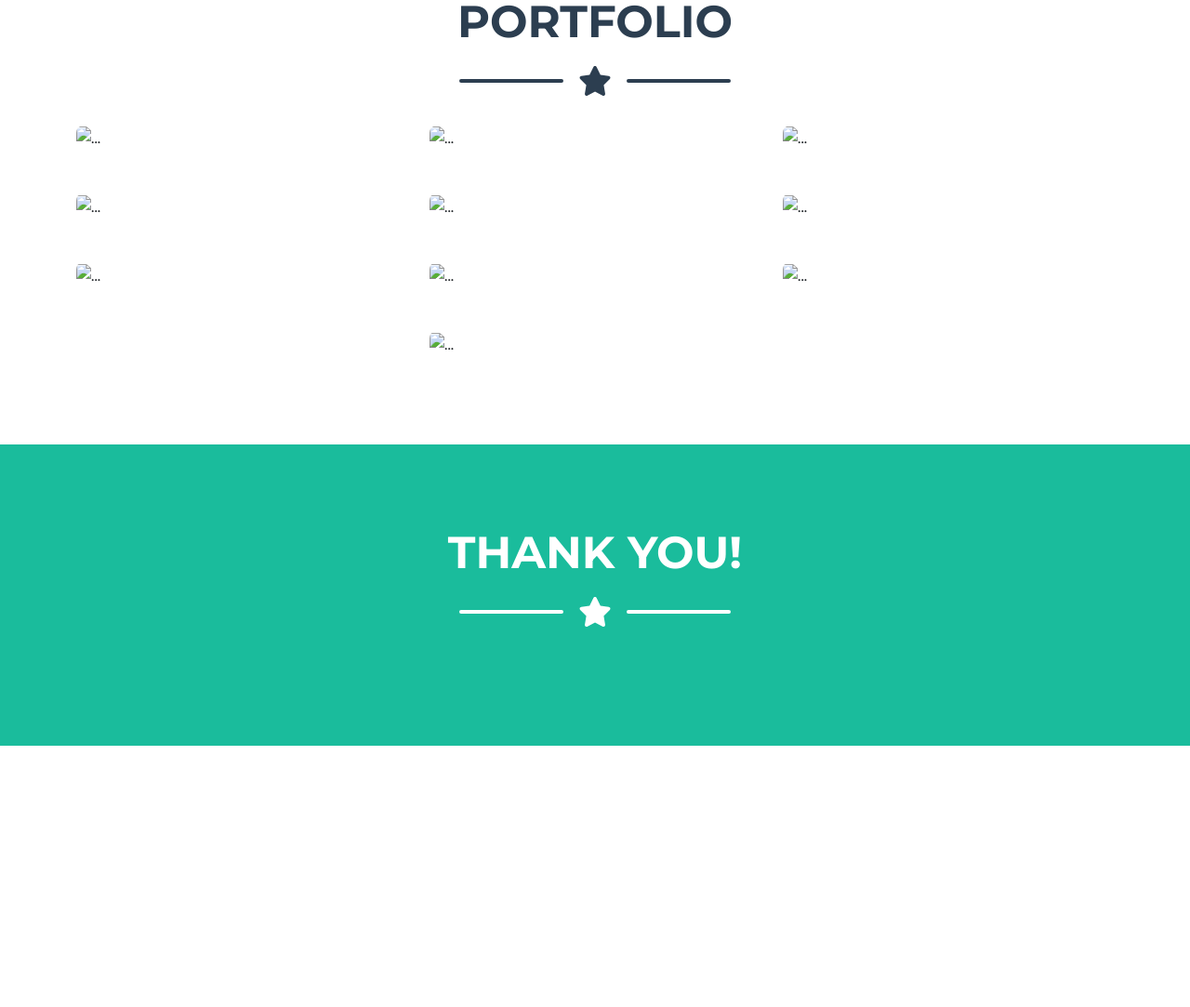
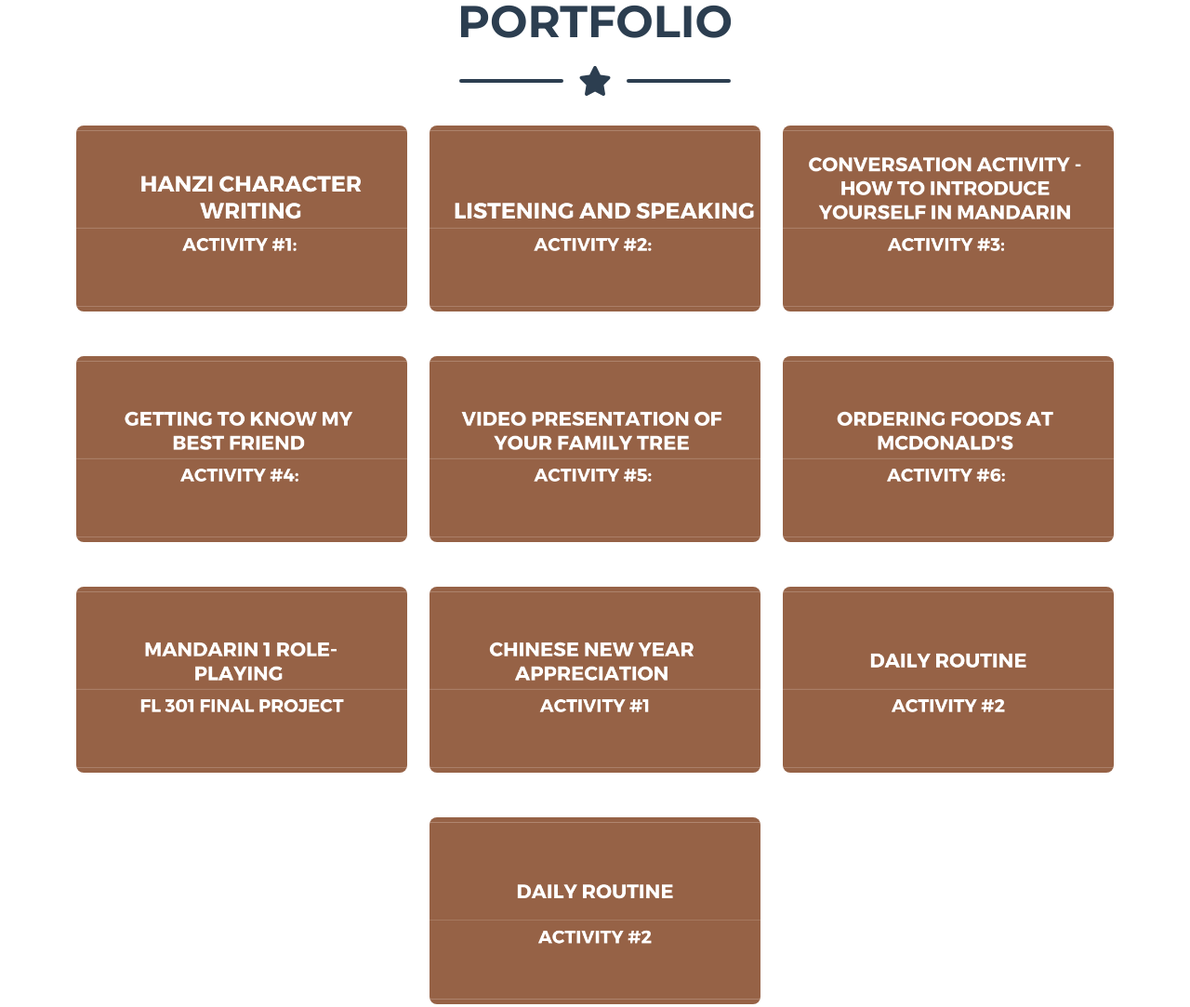
Before and after one commit to Nejii02/E-portfolio, a plain HTML site: page index.html in a window 1280 px wide. Shown: the part 1160-2243 px from the top of the page at 93% size. Before the commit the page ends 1962 px from the top, so only its background shows below. Drawn offline with nearby package versions, Linux system fonts and the light colour scheme; a script that the page names is missing.

Commit message:
Update index.html

```diff
--- a/index.html
+++ b/index.html
@@ -59,7 +59,7 @@
                             <div class="portfolio-item-caption d-flex align-items-center justify-content-center h-100 w-100">
                                 <div class="portfolio-item-caption-content text-center text-white"><i class="fas fa-plus fa-3x"></i></div>
                             </div>
-                            <img class="img-fluid" src="assets/img/portfolio/Act1.png" alt="..." />
+                            <img class="img-fluid" src="assets/img/poftfolio/Act1.png" alt="..." />
                         </div>
                     </div>
                     <!-- Portfolio Item 2-->
@@ -68,7 +68,7 @@
                             <div class="portfolio-item-caption d-flex align-items-center justify-content-center h-100 w-100">
                                 <div class="portfolio-item-caption-content text-center text-white"><i class="fas fa-plus fa-3x"></i></div>
                             </div>
-                            <img class="img-fluid" src="assets/img/portfolio/Act2.png" alt="..." />
+                            <img class="img-fluid" src="assets/img/poftfolio/Act2.png" alt="..." />
                         </div>
                     </div>
                     <!-- Portfolio Item 3-->
@@ -77,7 +77,7 @@
                             <div class="portfolio-item-caption d-flex align-items-center justify-content-center h-100 w-100">
                                 <div class="portfolio-item-caption-content text-center text-white"><i class="fas fa-plus fa-3x"></i></div>
                             </div>
-                            <img class="img-fluid" src="assets/img/portfolio/Act3.png" alt="..." />
+                            <img class="img-fluid" src="assets/img/poftfolio/Act3.png" alt="..." />
                         </div>
                     </div>
                     <!-- Portfolio Item 4-->
@@ -86,7 +86,7 @@
                             <div class="portfolio-item-caption d-flex align-items-center justify-content-center h-100 w-100">
                                 <div class="portfolio-item-caption-content text-center text-white"><i class="fas fa-plus fa-3x"></i></div>
                             </div>
-                            <img class="img-fluid" src="assets/img/portfolio/Act4.png" alt="..." />
+                            <img class="img-fluid" src="assets/img/poftfolio/Act4.png" alt="..." />
                         </div>
                     </div>
                     <!-- Portfolio Item 5-->
@@ -95,7 +95,7 @@
                             <div class="portfolio-item-caption d-flex align-items-center justify-content-center h-100 w-100">
                                 <div class="portfolio-item-caption-content text-center text-white"><i class="fas fa-plus fa-3x"></i></div>
                             </div>
-                            <img class="img-fluid" src="assets/img/portfolio/Act5.png" alt="..." />
+                            <img class="img-fluid" src="assets/img/poftfolio/Act5.png" alt="..." />
                         </div>
                     </div>
                     <!-- Portfolio Item 6-->
@@ -104,7 +104,7 @@
                             <div class="portfolio-item-caption d-flex align-items-center justify-content-center h-100 w-100">
                                 <div class="portfolio-item-caption-content text-center text-white"><i class="fas fa-plus fa-3x"></i></div>
                             </div>
-                            <img class="img-fluid" src="assets/img/portfolio/Act6.png" alt="..." />
+                            <img class="img-fluid" src="assets/img/poftfolio/Act6.png" alt="..." />
                         </div>
                     </div>
                     <!-- Portfolio Item 7-->
@@ -113,7 +113,7 @@
                             <div class="portfolio-item-caption d-flex align-items-center justify-content-center h-100 w-100">
                                 <div class="portfolio-item-caption-content text-center text-white"><i class="fas fa-plus fa-3x"></i></div>
                             </div>
-                            <img class="img-fluid" src="assets/img/portfolio/Final.png" alt="..." />
+                            <img class="img-fluid" src="assets/img/poftfolio/Final.png" alt="..." />
                         </div>
                     </div>
                     <!-- Portfolio Item 8-->
@@ -122,7 +122,7 @@
                             <div class="portfolio-item-caption d-flex align-items-center justify-content-center h-100 w-100">
                                 <div class="portfolio-item-caption-content text-center text-white"><i class="fas fa-plus fa-3x"></i></div>
                             </div>
-                            <img class="img-fluid" src="assets/img/portfolio/Sem2Act1.png" alt="..." />
+                            <img class="img-fluid" src="assets/img/poftfolio/Sem2Act1.png" alt="..." />
                         </div>
                     </div>
                     <!-- Portfolio Item 9-->
@@ -131,7 +131,7 @@
                             <div class="portfolio-item-caption d-flex align-items-center justify-content-center h-100 w-100">
                                 <div class="portfolio-item-caption-content text-center text-white"><i class="fas fa-plus fa-3x"></i></div>
                             </div>
-                            <img class="img-fluid" src="assets/img/portfolio/Sem2Act2.png" alt="..." />
+                            <img class="img-fluid" src="assets/img/poftfolio/Sem2Act2.png" alt="..." />
                         </div>
                     </div>
                      <!-- Portfolio Item 10-->
@@ -140,7 +140,7 @@
                             <div class="portfolio-item-caption d-flex align-items-center justify-content-center h-100 w-100">
                                 <div class="portfolio-item-caption-content text-center text-white"><i class="fas fa-plus fa-3x"></i></div>
                             </div>
-                            <img class="img-fluid" src="assets/img/portfolio/Sem2Act2.png" alt="..." />
+                            <img class="img-fluid" src="assets/img/poftfolio/Sem2Act2.png" alt="..." />
                         </div>
                     </div>
                 </div>
```
